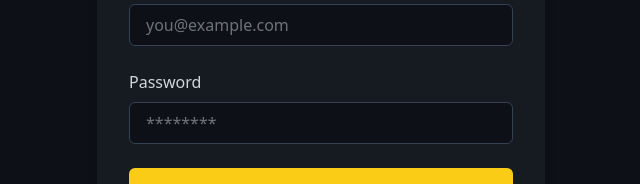
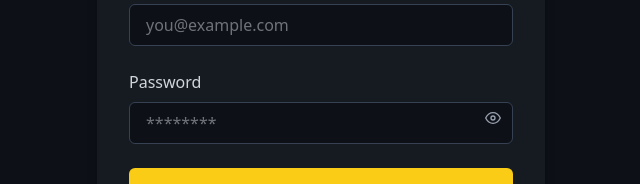
Before and after one commit to festus-sulumeti/mushroom-motors-rental-frontend, a React (Vite) app: page /login in a window 1280 px wide. Shown: the part 316-500 px from the top of the page, without its empty margins (319-959 px from the left). Built offline with nearby package versions, Linux system fonts and the light colour scheme.

Commit message:
feat: add password visibility toggle with eye icon on Login page

```diff
--- a/src/components/auth/Login.jsx
+++ b/src/components/auth/Login.jsx
@@ -1,7 +1,10 @@
-import React from 'react';
+import React, { useState } from 'react';
 import { Link } from 'react-router-dom';
+import { FiEye, FiEyeOff } from 'react-icons/fi';
 
 const LoginPage = () => {
+  const [showPassword, setShowPassword] = useState(false);
+
   return (
     <div className="min-h-screen bg-[#0D1117] flex flex-col justify-center items-center px-4">
       <div className="max-w-md w-full bg-[#161B22] rounded-lg shadow-lg p-8">
@@ -20,16 +23,22 @@
             />
           </div>
 
-          <div>
+          <div className="relative">
             <label htmlFor="password" className="block text-gray-300 font-medium mb-2">
               Password
             </label>
             <input
-              type="password"
+              type={showPassword ? 'text' : 'password'}
               id="password"
               placeholder="********"
               className="w-full px-4 py-2 bg-[#0D1117] border border-gray-700 rounded-md text-gray-300 focus:outline-none focus:ring-2 focus:ring-[#FACC15]"
             />
+            <div
+              onClick={() => setShowPassword(!showPassword)}
+              className="absolute right-3 top-10 cursor-pointer text-gray-400"
+            >
+              {showPassword ? <FiEyeOff /> : <FiEye />}
+            </div>
           </div>
 
           <button
```
